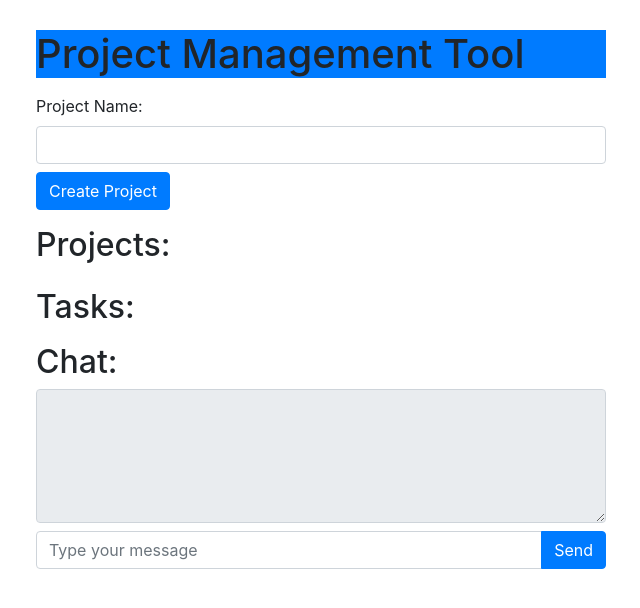
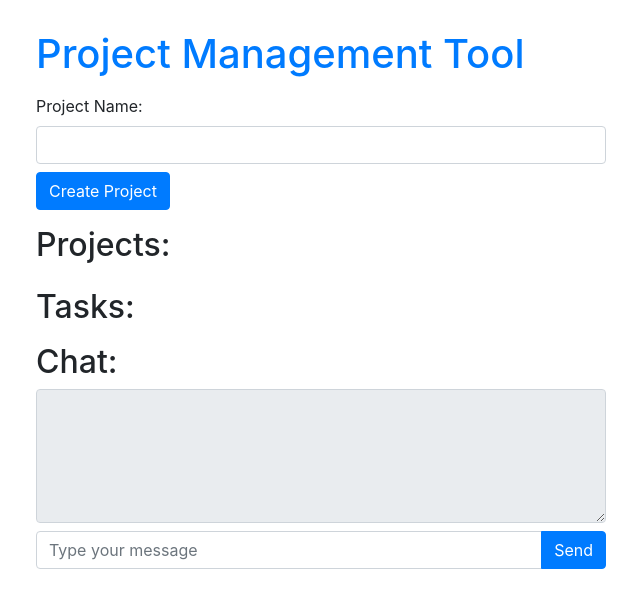
Before and after one commit to Nileshp4321/projectmanamentTool, a plain HTML site: page index.html in a window 1280 px wide. Shown: the whole page, without its empty margins (319-959 px from the left). Drawn offline with nearby package versions, Linux system fonts and the light colour scheme.

Commit message:
Update index.html

```diff
--- a/index.html
+++ b/index.html
@@ -23,7 +23,7 @@
 </head>
 <body>
   <div class="container">
-    <h1 class="mt-3 bg-primary"> Project Management Tool</h1>
+    <h1 class="mt-3 text-primary"> Project Management Tool</h1>
 
     <div class="form-group mt-3">
       <label for="projectName">Project Name:</label>
```
